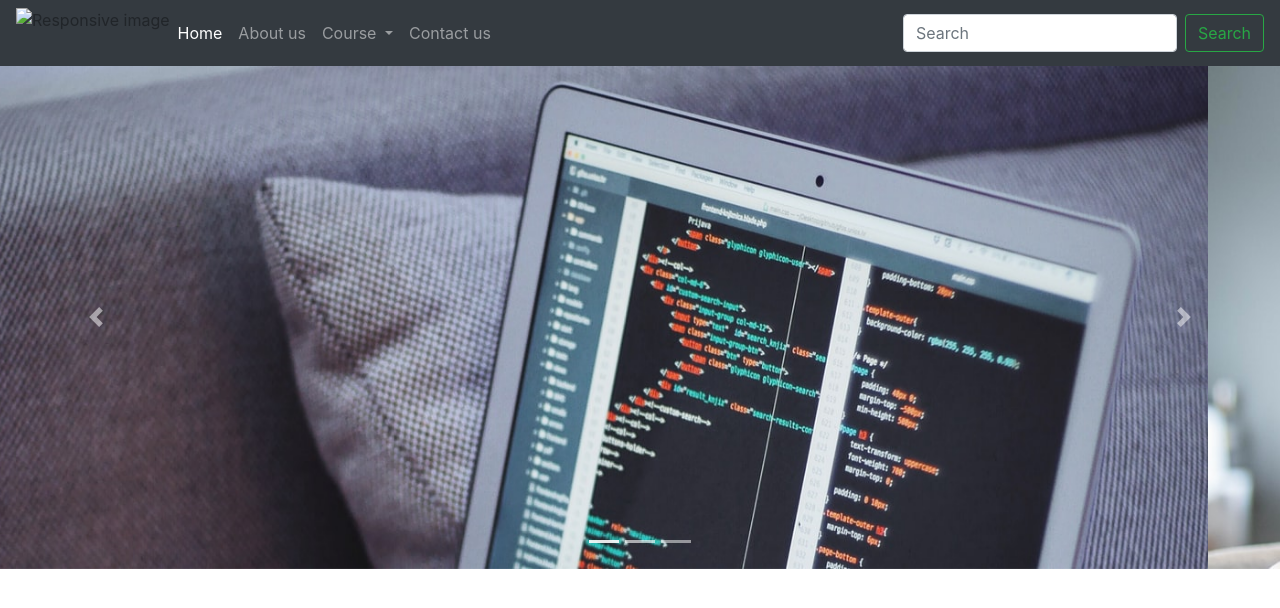
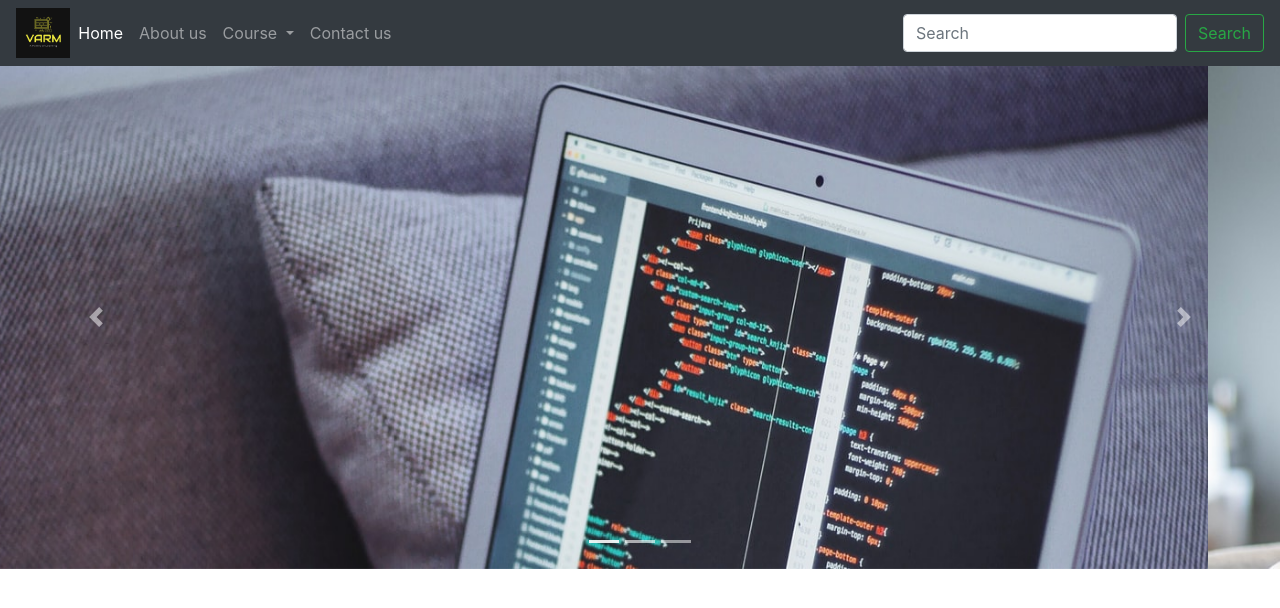
Before and after one commit to vishnunetha/varmtechnology, a plain HTML site: page index.html in a window 1280 px wide. Drawn offline with nearby package versions, Linux system fonts and the light colour scheme; the site is published under a folder, as on GitHub Pages, so addresses that start at the root find nothing.

Commit message:
VARM Technology is a website for a Programming Coaching Center.

```diff
--- a/index.html
+++ b/index.html
@@ -22,13 +22,15 @@
     <div>
       <!-- Navigation Bar -->
       <nav class="navbar navbar-expand-lg navbar-dark bg-dark">
-        <!-- <a class="navbar-brand" href="#">Navbar</a> -->
+        <!-- <a class="navbar-brand" href="#">VARM</a> -->
         <img
-          src="/images/VARM logo.png"
+          src="images/VARM logo.png"
           class="img-fluid"
           alt="Responsive image"
           style="height: 50px"
         />
+        <!-- <img src="images/VARM logo.png" alt="" style="height: 10vh" /> -->
+
         <button
           class="navbar-toggler"
           type="button"
```
